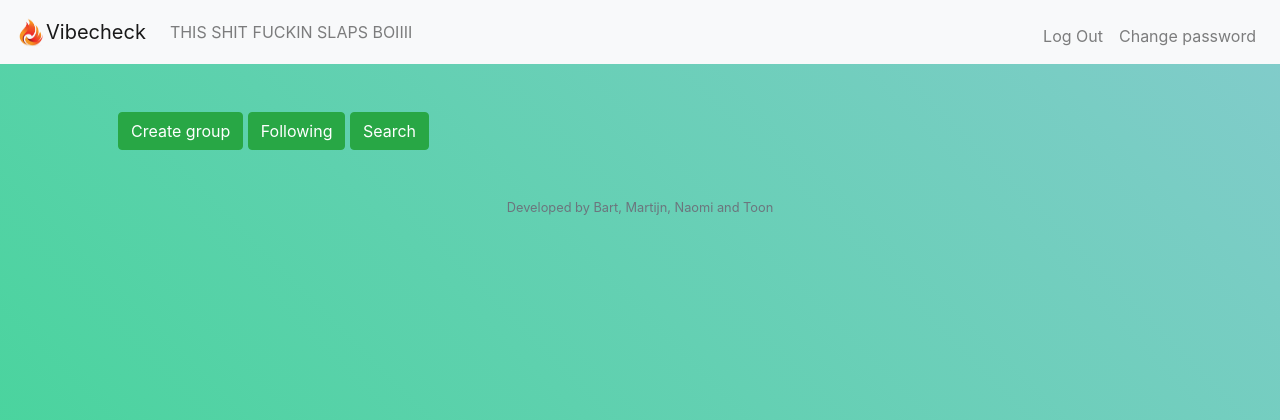
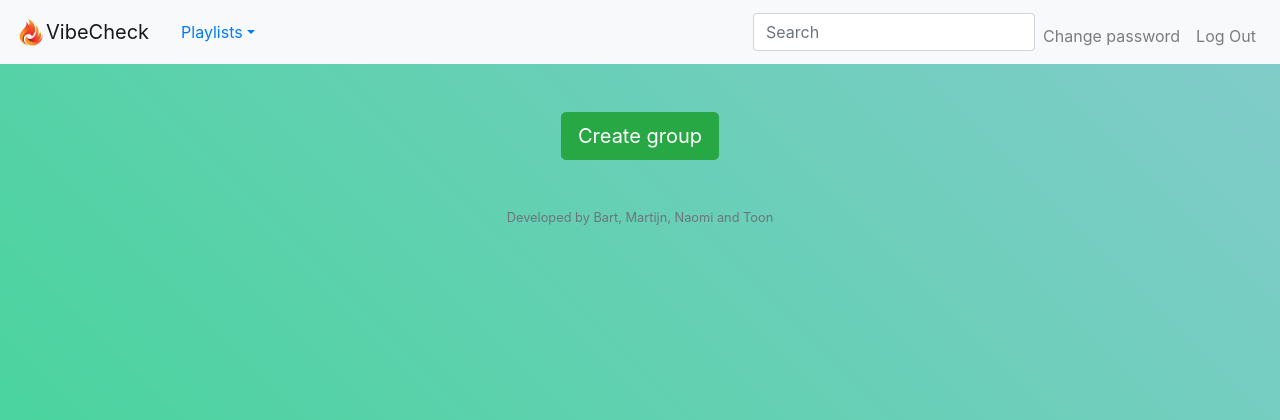
Before and after one commit to UhhBart/webik, a Flask app: page /timeline in a window 1280 px wide. Shown: the top 420 px of the page. Run offline with Flask 2, Linux system fonts and the light colour scheme; a user stored in the database is signed in; some libraries are stand-ins or nearby versions.

Commit message:
added change password + group tab in header

```diff
--- a/static/styles.css
+++ b/static/styles.css
@@ -31,3 +31,8 @@ border-radius: 15px 50px 30px;
     border-color: #49D49D;
     box-shadow: 0 0 10px #719ECE;
 }
+
+#third_btn {
+    float:inherit;
+
+}
--- a/templates/general_homepage.html
+++ b/templates/general_homepage.html
@@ -10,10 +10,10 @@
 
    <body>
         <div>
-            <p><h1 align="center" color=black>Welcome on VibeCheck!</h1></p>
+            <p><h1 align="center" color=black>Welcome to VibeCheck!</h1></p>
         </div>
         <div>
-            <p><h5 align="center" color=black>Discover new playlists!</h5></p>
+            <p><h5 align="center" color=black>Create, share and enjoy playlists built by you and your friends! </h5></p>
         </div>
         <form class="form" action= "/" method="post" name="general_homepage">
             <button class="btn btn-success" type="submit" name="button" value="register">Register</button>
--- a/templates/layout.html
+++ b/templates/layout.html
@@ -28,22 +28,32 @@
 
             <!--LOGO IS NOT OURS, WE LITERALLY STOLE IT-->
             <img src="/static/logo.png" width="30" height="30" alt="">
-            <a class="navbar-brand" href="/">Vibecheck</a>
+            <a class="navbar-brand" href="/timeline">VibeCheck</a>
             <button class="navbar-toggler" type="button" data-toggle="collapse" aria-expanded="false" aria-label="Toggle navigation">
                 <span class="navbar-toggler-icon"></span>
             </button>
             <div class="collapse navbar-collapse" id="navbar">
 
+
                 {% if session.user_id %}
-                <div class="collapse navbar-collapse" id="navbarSupportedContent">
-                <ul class="navbar-nav mr-auto">
-                    <li class="nav-item">
-                     <a class="nav-link" href="https://soundcloud.com/haardtek/ubiquitous-surveyor-w-dietrich">THIS SHIT FUCKIN SLAPS BOIIII</a>
-                    </li>
-                </ul>
+                <div class="collapse navbar-collapse">
+                    <a class="nav-link dropdown-toggle" href="#" id="groups" data-toggle="dropdown" aria-haspopup="false" aria-expanded="true">Playlists</a>
+                    <div class="dropdown-menu">
+
+                    <!--FOR LOOP DIE ALLE GROEPEN LAAT ZIEN-->
+                      <a class="dropdown-item" href="#">Group 1</a>
+                      <a class="dropdown-item" href="#">Group 2</a>
+                      <a class="dropdown-item" href="#">Group 3</a>
+                    </div>
+                </div>
+
+                <div text-align="center">
+                    <input class="form-control mr-sm-2" type="search" placeholder="Search" aria-label="Search">
+                </div>
+
                 <ul class="navbar-nav ml-auto mt-2">
+                    <li class="nav-item"><a class="nav-link" href="/change_password">Change password</a></li>
                     <li class="nav-item"><a class="nav-link" href="/logout">Log Out</a></li>
-                    <li class="nav-item"><a class="nav-link" href="/change_password">Change password</a></li>
                 </ul>
 
                 {% else %}
--- a/templates/timeline.html
+++ b/templates/timeline.html
@@ -10,8 +10,9 @@
     </head>
 {% block main %}
     <body>
-        <button class="btn btn-success" type="submit" name="button" value="create">Create group</button>
-        <button class="btn btn-success" type="submit" name="button" value="following">Following</button>
-        <button class="btn btn-success" type="submit" name="button" value="search">Search</button>
+        <div class="text-center">
+        <button id="third_btn"class="btn btn-success btn-lg" type="submit" name="button" value="create">Create group</button>
+        <br>
+
     </body>
 {% endblock %}
```
Also changed, not shown: templates/change_password.html (added, +59 -0 lines).
